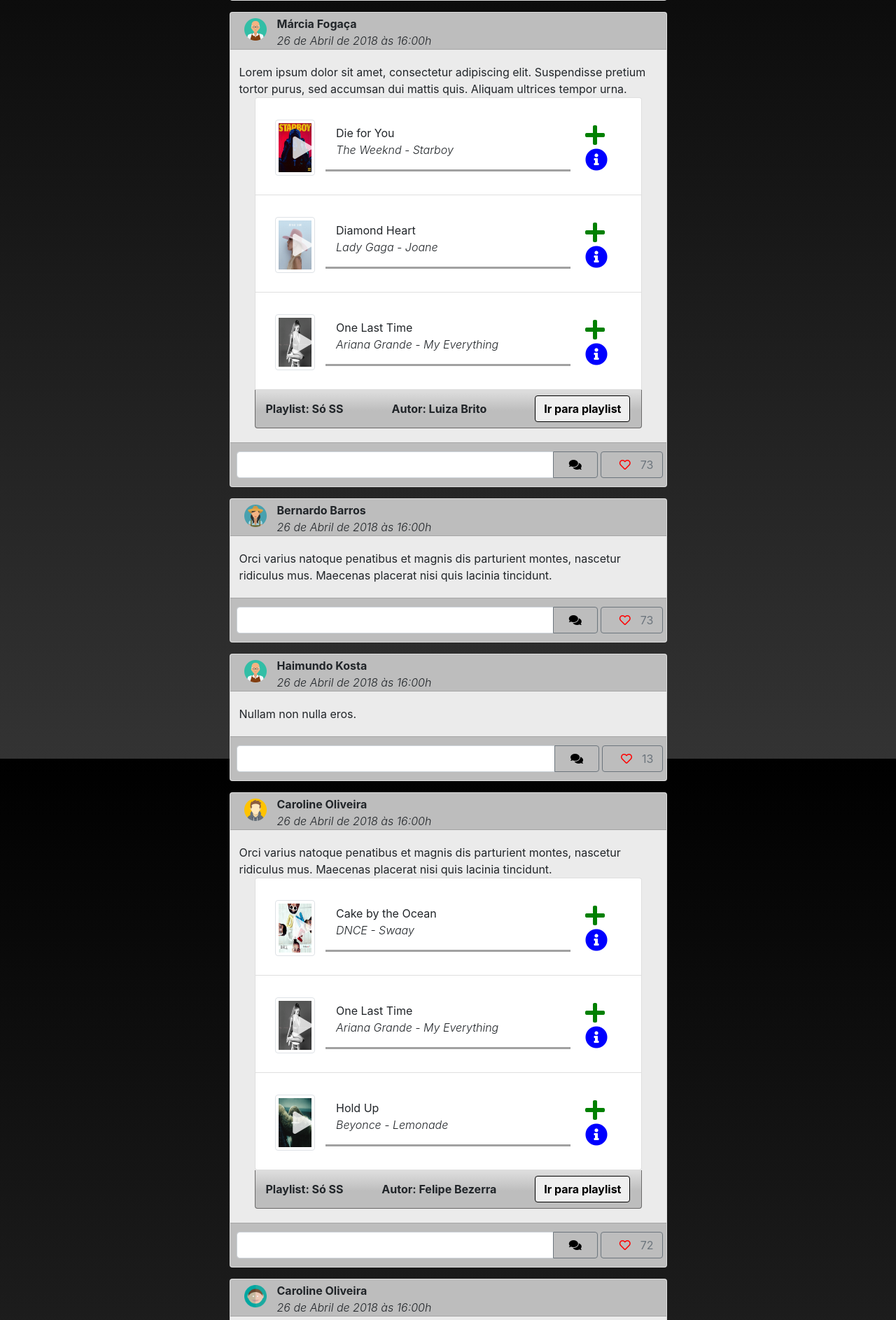
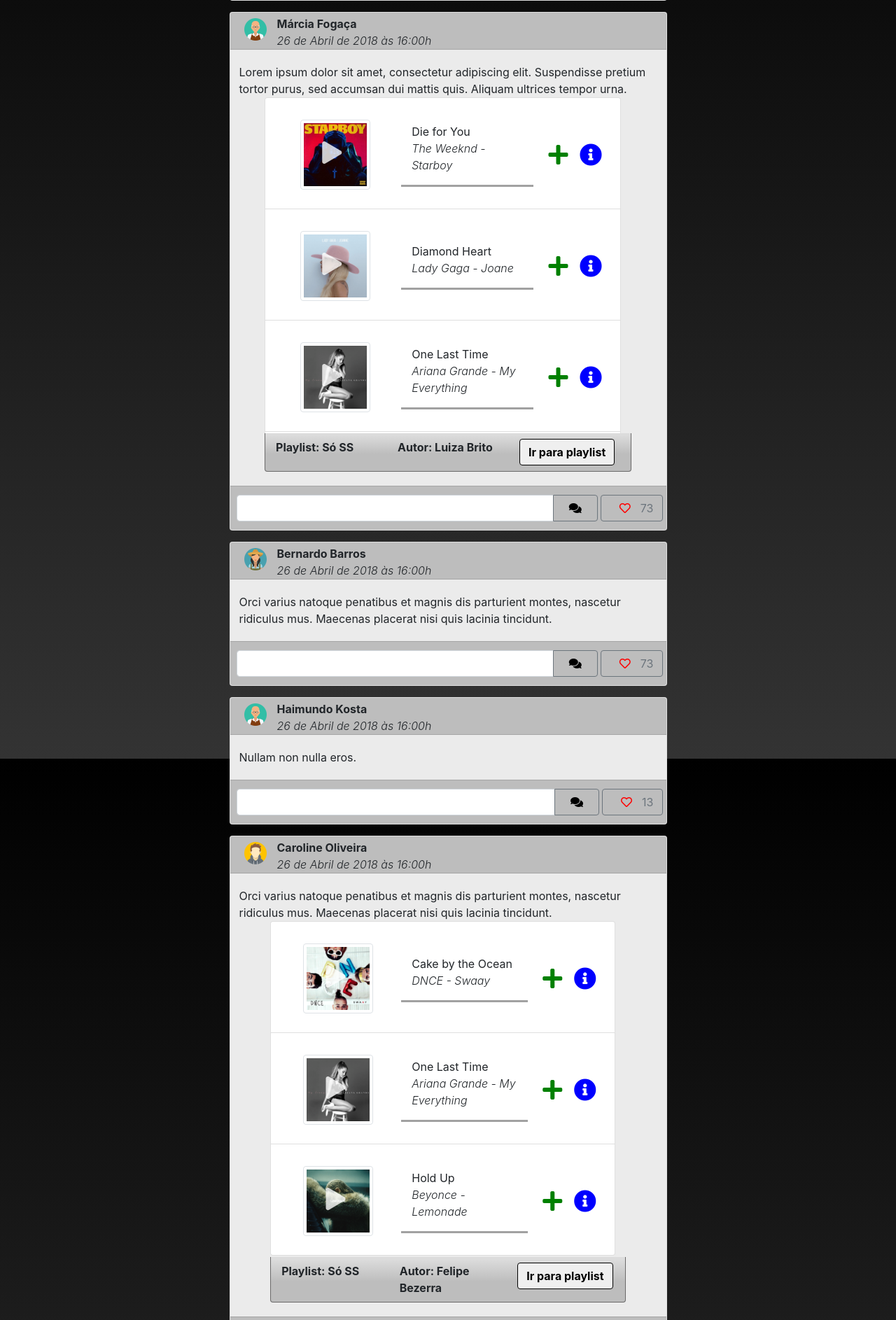
Before and after one commit to guilherme1guy/IHC20182, a Django app: page /dashboard/ in a window 1280 px wide. Shown: the part 1784-3670 px from the top of the page at 70% size. Run offline with Django 3.2, Linux system fonts and the light colour scheme; some libraries are stand-ins or nearby versions.

Commit message:
Fixing playlist with wrong size on small screens

```diff
--- a/dashboard/static/dashboard/css/feed.css
+++ b/dashboard/static/dashboard/css/feed.css
@@ -23,10 +23,6 @@
 .red-icon{
 
     color: red !important;
-}
-
-.content-card{
-
 }
 
 .play-button{
@@ -64,15 +60,19 @@
 }
 
 .list-group{
-    max-height: 418px;
-    margin-bottom: 10px;
+    height: 30rem;
     overflow:scroll;
     overflow-x: hidden;
 }
 
+.playlist-item{
+    height: 10rem;
+}
+
 .img-playlist{
-  height: 80px;
-  width: 80px;
+  height: 100px;
+  width: 100px;
+
 }
 
 .plus-button{
@@ -98,11 +98,13 @@
 
 .playlist-info{
   border-width: 1px !important;
+  border-top: transparent !important;
   border-color: #6A6969  !important;
   background: linear-gradient(to top, #bdbdbd 45%, #DCDCDC 95%);
 }
 
 
+
 .link-black{
   color: black !important;
 }
--- a/dashboard/templates/dashboard/playlist_content.html
+++ b/dashboard/templates/dashboard/playlist_content.html
@@ -1,42 +1,47 @@
-<div class="panel panel-primary">
-    <div class="col panel-body">
-    <ul class="list-group pb-0 mb-0">
+
+<div class="row justify-content-center">
+    <div class="col-auto">
+    <div class="row">
+        <ul class="list-group col pb-0 mb-0">
+
             {% for music_playlist in content_piece.playlist %}
-        <li class="list-group-item">
-            <div class="row px-2 pt-1 align-items-center music-item">
-            <a class="album-img col" href="" onclick=abc(this) class="slider_info">
+            <li class="list-group-item playlist-item">
+
+                <div class="row justify-content-between pt-1 align-items-center music-item">
+                    <a class="col album-img" href="" onclick=abc(this) class="slider_info">
                         <i class="fas fa-play fa-2x small-play-button"></i>
-                <img class="img-fluid img-thumbnail img-playlist" src={{music_playlist.music_image_link}}>
+                        <img class="img-thumbnail img-playlist" src={{music_playlist.music_image_link}}>
                     </a>
-            <div class="album-info col-8 border-bottom">
+
+                    <div class="col album-info border-bottom">
                         {{music_playlist.music_name}}
                         <p class="font-weight-light font-italic">
                             {{music_playlist.music_author}} - {{music_playlist.music_album}}
                         </p>
                     </div>
-            <div class="col">
 
+                    <div class="col-auto">
                         <button class="fas fa-plus plus-button fa-2x"></button>
                         <button class="fas fa-info-circle info-button fa-2x"></button>
                     </div>
                 </div>
+
             </li>
             {% endfor %}
+
         </ul>
-    <div class="playlist-info col border-left border-bottom border-right rounded-bottom">
-        <div class="row justify-content-between align-items-center">
-        <div class="col-auto py-2 font-weight-bold ">
+    </div>
+
+    <div class="row playlist-info border rounded-bottom justify-content-between">
+        <div class="col py-2 font-weight-bold ">
             Playlist: {{view.get_name_playlist}}
         </div>
-        <div class="col-auto py-2 font-weight-bold">
+        <div class="col py-2 font-weight-bold">
             Autor: {{view.get_name}}
         </div>
-        <div class="col-auto py-2">
+        <div class="col py-2">
             <button class="font-weight-bold btn playlist-button">Ir para playlist</button>
         </div>
     </div>
-
-    </div>
-
     </div>
 </div>
```
Lines whose indentation alone changed are shown as unchanged.
